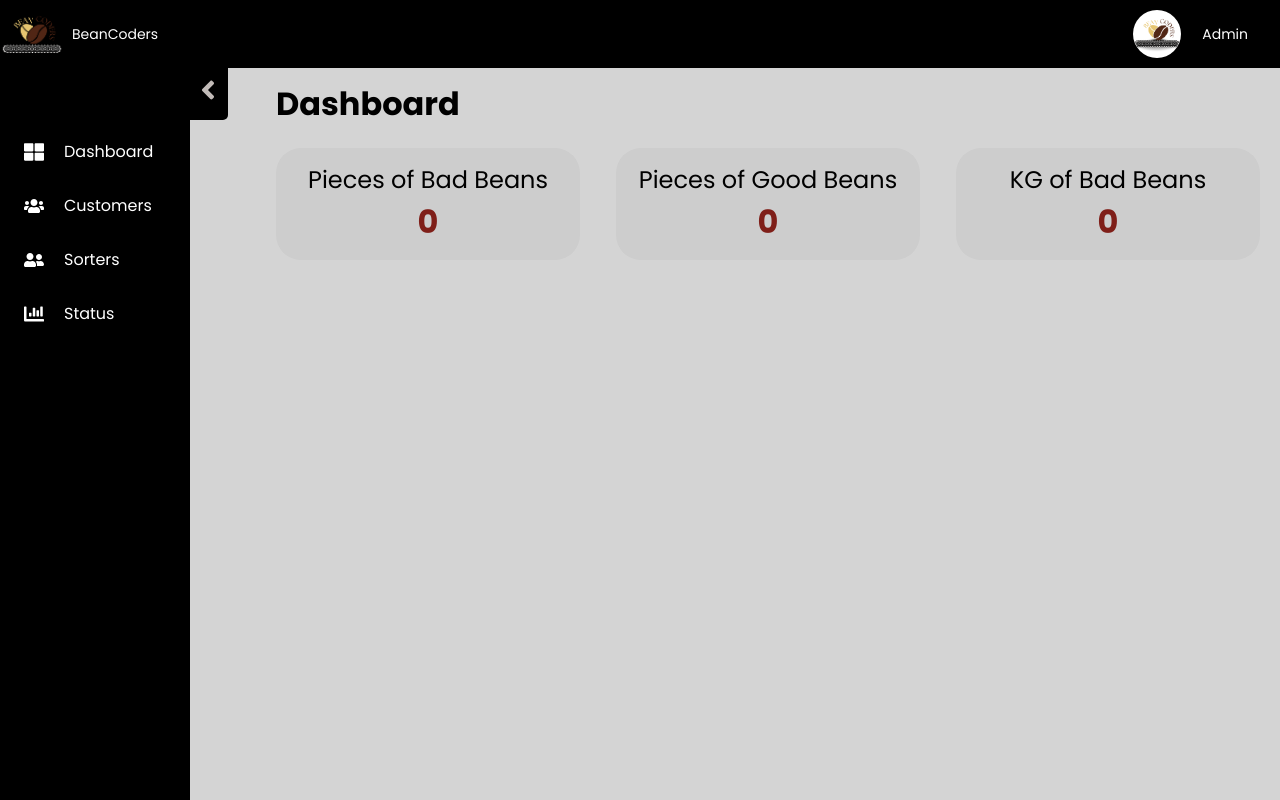
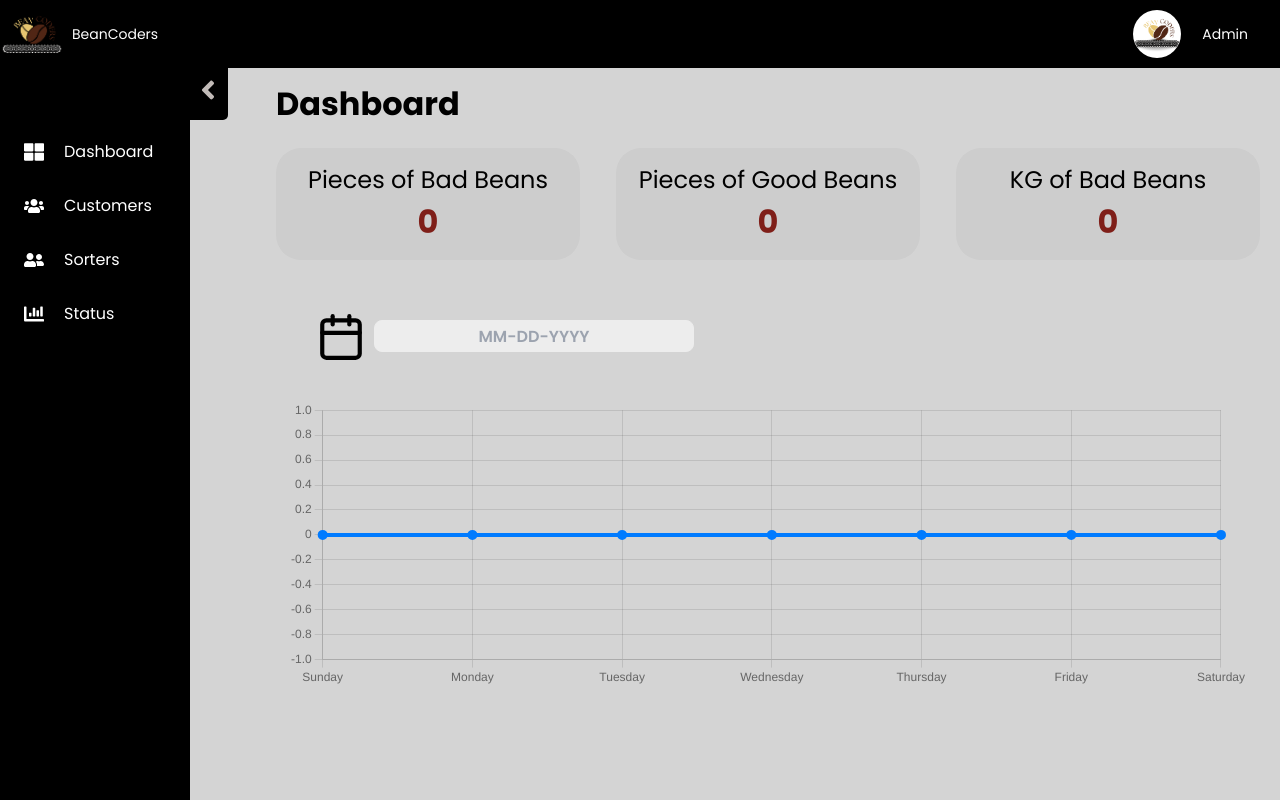
Before and after one commit to joephinecalapiz/beancoders-coffee-sorters, a React (Vite) app: page /dashboard in a window 1280 px wide. Built offline with nearby package versions, Linux system fonts and the light colour scheme; no server answers; sample sign-in values are in the browser's storage.

Commit message:
insert chart to dashboard

```diff
--- a/package.json
+++ b/package.json
@@ -15,9 +15,10 @@
     "@fortawesome/free-solid-svg-icons": "^6.4.0",
     "@fortawesome/react-fontawesome": "^0.2.0",
     "axios": "^1.4.0",
-    "chart.js": "^3.9.1",
+    "chart.js": "^4.3.0",
     "dotenv": "^16.3.1",
     "faker": "^5.5.3",
+    "feather-icons": "^4.29.1",
     "react": "^18.2.0",
     "react-datepicker": "^4.16.0",
     "react-dom": "^18.2.0",
--- a/src/screens/DashboardScreen/Dashboard.jsx
+++ b/src/screens/DashboardScreen/Dashboard.jsx
@@ -8,6 +8,7 @@ import "../.././css/Sidebar.css";
 import "../.././css/dashboard.css";
 import axios from "axios";
 import api_endpoint from "../../config";
+import ChartComponent from "./Chart";
 const Dashboard = () => {
   const [navVisible, showNavbar] = useState(false);
 
@@ -79,6 +80,7 @@ const Dashboard = () => {
               </div>
             </div>
           </div>
+          <ChartComponent />
         </div>
       </div>
     </>
```
Also changed, not shown: 2 other files (tests, documents, lock files or other folders).
